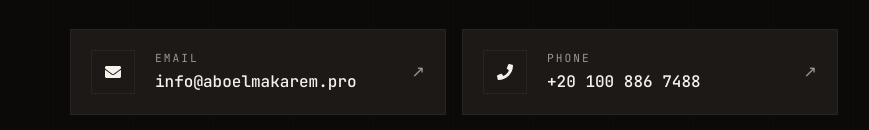
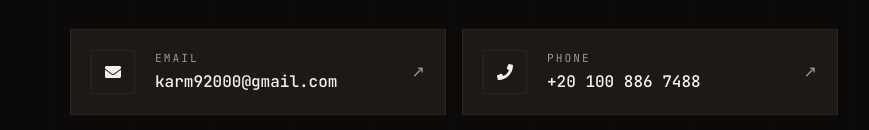
Before and after one commit to karem505/portfolio, a Next.js app: page /contact-info in a window 1280 px wide. Shown: the part 414-544 px from the top of the page, without its empty margins (186-1055 px from the left). Built offline with nearby package versions, Linux system fonts and the light colour scheme; no server answers.

Commit message:
contact: use karm92000@gmail.com (info@aboelmakarem.pro mailbox not receiving)

```diff
--- a/app/contact-info/ContactList.tsx
+++ b/app/contact-info/ContactList.tsx
@@ -9,8 +9,8 @@ const contacts = [
   {
     icon: FaEnvelope,
     label: 'Email',
-    value: 'info@aboelmakarem.pro',
-    href: 'mailto:info@aboelmakarem.pro',
+    value: 'karm92000@gmail.com',
+    href: 'mailto:karm92000@gmail.com',
   },
   {
     icon: FaPhone,
--- a/app/contact-info/page.tsx
+++ b/app/contact-info/page.tsx
@@ -35,13 +35,13 @@ const contactSchema = {
     '@type': 'Person',
     '@id': 'https://aboelmakarem.pro/#person',
     name: 'Abo-Elmakarem Shohoud',
-    email: 'mailto:info@aboelmakarem.pro',
+    email: 'mailto:karm92000@gmail.com',
     telephone: '+201008867488',
     contactPoint: {
       '@type': 'ContactPoint',
       contactType: 'sales',
       telephone: '+201008867488',
-      email: 'info@aboelmakarem.pro',
+      email: 'karm92000@gmail.com',
       url: 'https://wa.me/201008867488',
       availableLanguage: ['English', 'Arabic'],
       areaServed: ['EG', 'AE', 'SA'],
@@ -129,7 +129,7 @@ export default function ContactInfoPage() {
             <p className="text-ash text-base leading-relaxed">
               ابوالمكارم شهود (كارم)، المدير التقني (CTO) في Ailigent ومدرّب ذكاء اصطناعي مستقل للشركات، من القاهرة.
               أسرع طريقة للتواصل هي واتساب على الرقم <span dir="ltr">+20 100 886 7488</span>، أو البريد
-              الإلكتروني <span dir="ltr">info@aboelmakarem.pro</span>. أقدّم تدريب الذكاء الاصطناعي للمديرين والموظفين،
+              الإلكتروني <span dir="ltr">karm92000@gmail.com</span>. أقدّم تدريب الذكاء الاصطناعي للمديرين والموظفين،
               واستشارات التحول الرقمي، وبناء البرمجيات المخصّصة للشركات في مصر والإمارات والسعودية.
             </p>
           </section>
--- a/app/privacy/page.tsx
+++ b/app/privacy/page.tsx
@@ -102,7 +102,7 @@ export default function PrivacyPage() {
           <p>
             If you have questions about this Privacy Policy or wish to exercise your data rights,
             contact me at:{' '}
-            <a href="mailto:info@aboelmakarem.pro">info@aboelmakarem.pro</a>
+            <a href="mailto:karm92000@gmail.com">karm92000@gmail.com</a>
           </p>
         </div>
       </main>
--- a/app/refund/page.tsx
+++ b/app/refund/page.tsx
@@ -69,7 +69,7 @@ export default function RefundPage() {
 
           <h2>5. Refund Process</h2>
           <ol>
-            <li>Contact me at <a href="mailto:info@aboelmakarem.pro">info@aboelmakarem.pro</a> with your refund request.</li>
+            <li>Contact me at <a href="mailto:karm92000@gmail.com">karm92000@gmail.com</a> with your refund request.</li>
             <li>Include your project name and reason for the request.</li>
             <li>I will review the request and respond within <strong>3 business days</strong>.</li>
             <li>Approved refunds are processed within <strong>7–10 business days</strong>.</li>
@@ -85,7 +85,7 @@ export default function RefundPage() {
           <h2>7. Contact</h2>
           <p>
             For refund requests or questions about this policy, contact me at:{' '}
-            <a href="mailto:info@aboelmakarem.pro">info@aboelmakarem.pro</a>
+            <a href="mailto:karm92000@gmail.com">karm92000@gmail.com</a>
           </p>
         </div>
       </main>
```
Also changed, not shown: public/llms.txt.
